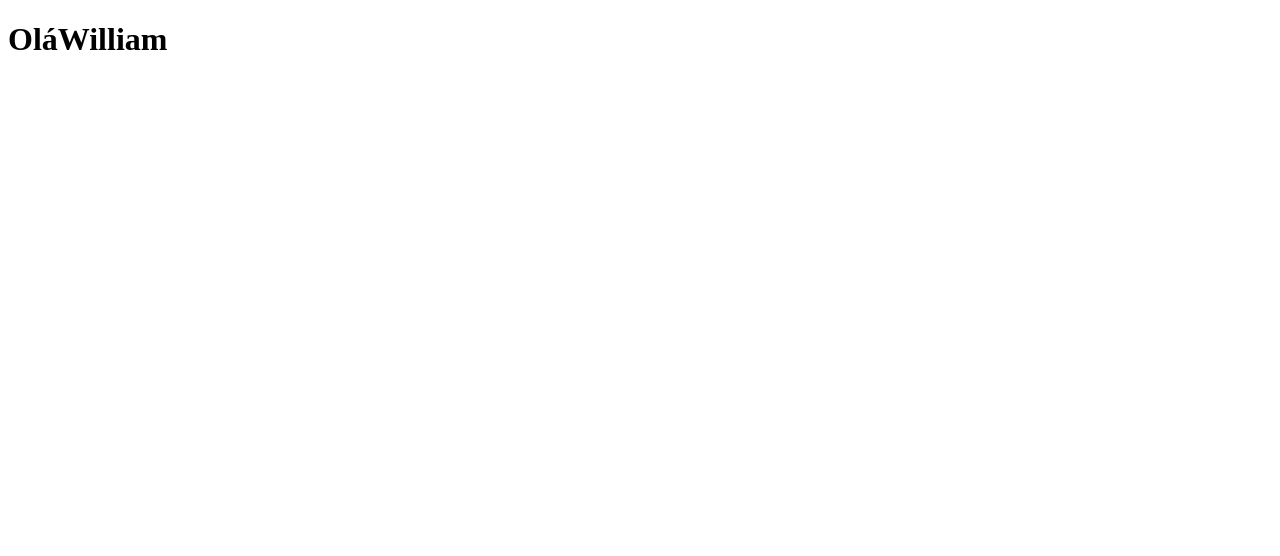
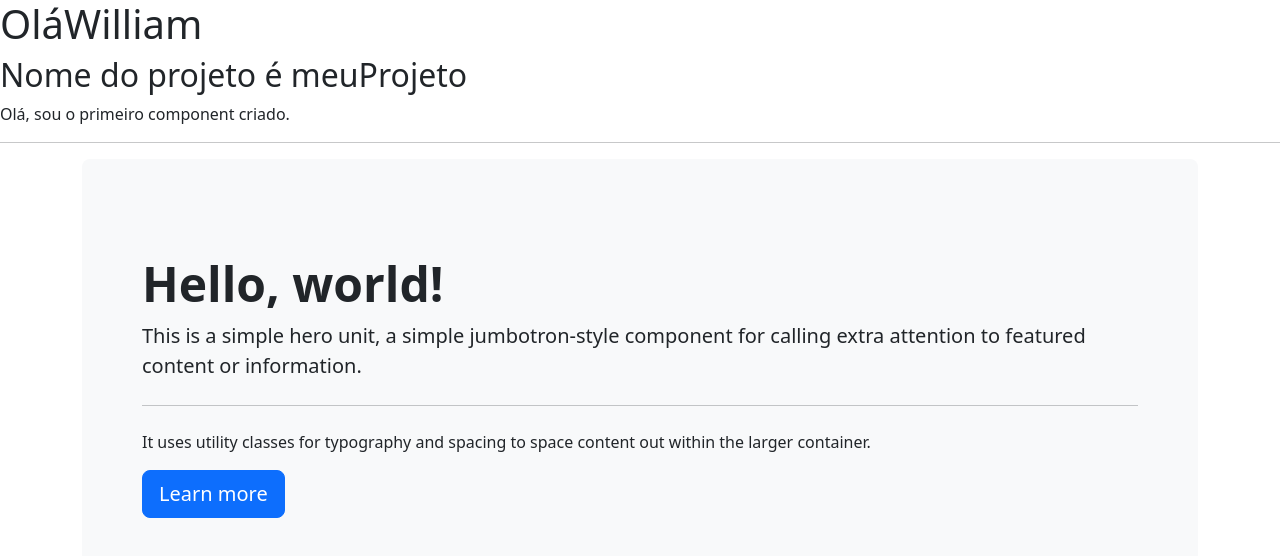
Before and after one commit to William-silva-Developer/Curso_Fullstack_AngularSpring-Algaworks, an Angular app in the folder meuProjeto/: page / in a window 1280 px wide. Shown: the top 556 px of the page. Built offline with nearby package versions, Linux system fonts and the light colour scheme.

Commit message:
primeiro component e instalando o bootstrap

```diff
--- a/meuProjeto/angular.json
+++ b/meuProjeto/angular.json
@@ -23,7 +23,8 @@
               "src/assets"
             ],
             "styles": [
-              "src/styles.css"
+              "src/styles.css",
+              "node_modules/bootstrap/dist/css/bootstrap.css"
             ],
             "scripts": []
           },
--- a/meuProjeto/package.json
+++ b/meuProjeto/package.json
@@ -18,6 +18,7 @@
     "@angular/platform-browser": "^14.2.0",
     "@angular/platform-browser-dynamic": "^14.2.0",
     "@angular/router": "^14.2.0",
+    "bootstrap": "^5.2.2",
     "rxjs": "~7.5.0",
     "tslib": "^2.3.0",
     "zone.js": "~0.11.4"
--- /dev/null
+++ b/meuProjeto/src/app/Components/first/first.component.html
@@ -0,0 +1,14 @@
+<p>Olá, sou o primeiro component criado.</p>
+<hr>
+
+<div class="container">
+  <div class="p-5 mb-4 bg-light rounded-3">
+    <div class="container-fluid py-5">
+      <h1 class="display-5 fw-bold">Hello, world!</h1>
+      <p class="lead">This is a simple hero unit, a simple jumbotron-style component for calling extra attention to featured content or information.</p>
+      <hr class="my-4">
+      <p>It uses utility classes for typography and spacing to space content out within the larger container.</p>
+      <button class="btn btn-primary btn-lg" type="button">Learn more</button>
+    </div>
+  </div>
+</div>
--- /dev/null
+++ b/meuProjeto/src/app/Components/first/first.component.ts
@@ -0,0 +1,15 @@
+import { Component, OnInit } from '@angular/core';
+
+@Component({
+  selector: 'app-first',
+  templateUrl: './first.component.html',
+  styleUrls: ['./first.component.css']
+})
+export class FirstComponent implements OnInit {
+
+  constructor() { }
+
+  ngOnInit(): void {
+  }
+
+}
--- a/meuProjeto/src/app/app.component.html
+++ b/meuProjeto/src/app/app.component.html
@@ -1 +1,5 @@
 <h1>Olá{{name}}</h1>
+<h2>Nome do projeto é {{title}}</h2>
+<div>
+  <app-first></app-first>
+</div>
--- a/meuProjeto/src/app/app.module.ts
+++ b/meuProjeto/src/app/app.module.ts
@@ -3,10 +3,12 @@ import { BrowserModule } from '@angular/platform-browser';
 
 import { AppRoutingModule } from './app-routing.module';
 import { AppComponent } from './app.component';
+import { FirstComponent } from './Components/first/first.component';
 
 @NgModule({
   declarations: [
-    AppComponent
+    AppComponent,
+    FirstComponent
   ],
   imports: [
     BrowserModule,
```
Also changed, not shown: meuProjeto/src/app/Components/first/first.component.css (added), 2 other files (tests, documents, lock files or other folders).
